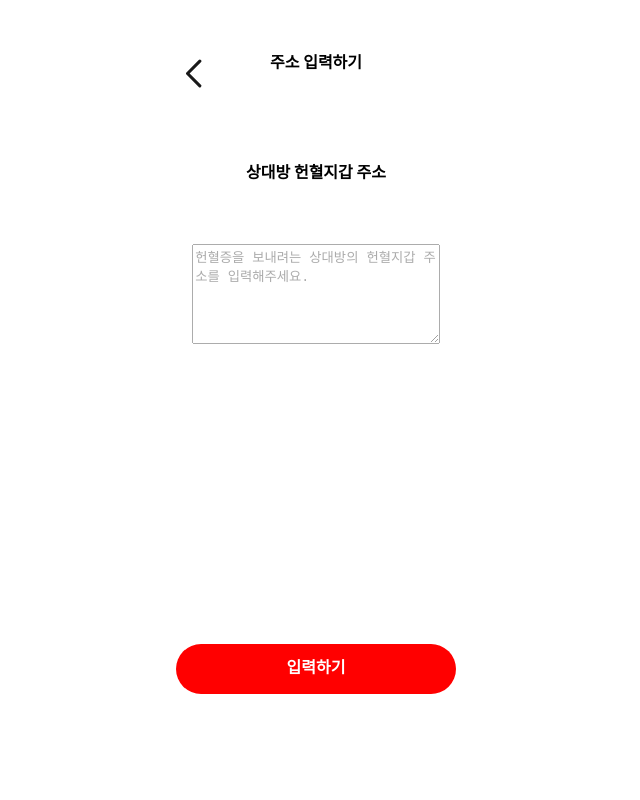
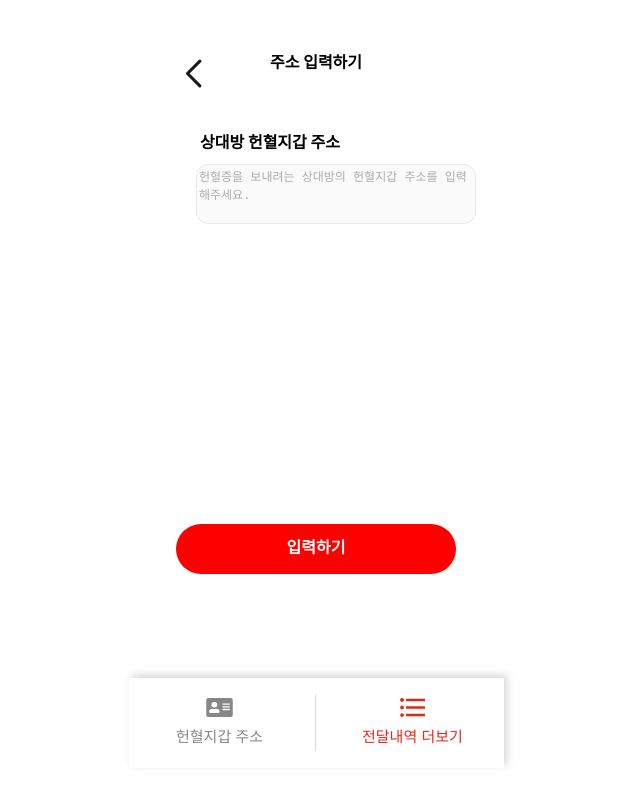
Before and after one commit to blov-hackathon/blov-frontend, a Next.js app: page /addAddress in a window 1280 px wide. Shown: the whole page, without its empty margins (324-964 px from the left). Built offline with nearby package versions, Linux system fonts and the light colour scheme; no server answers; sample sign-in values are in the browser's storage.

Commit message:
fix: implement addAddress page

```diff
--- a/pages/addAddress.js
+++ b/pages/addAddress.js
@@ -3,6 +3,8 @@ import Layout from "../component/Layout";
 import Typography from "../component/Typography";
 import Button from "../component/Button";
 import Margin from "../component/Margin";
+import Input from "../component/Input";
+import Footer from "../component/Footer";
 import styled from "styled-components";
 import Link from "next/link";
 
@@ -12,9 +14,11 @@ export default function DonorDetail() {
   const [enable, setEnable] = useState(true);
 
   const StyledButton = styled(Button)`
+    position: relative;
     border-radius: 100px;
     border: none;
     cursor: pointer;
+    text-align: center;
   `;
 
   const BackBtn = styled(Button)`
@@ -65,6 +69,8 @@ export default function DonorDetail() {
   `;
 
   const StyledDesc = styled(Typography)`
+    position: relative;
+    right: 46px;
     font-weight: bold;
     color: #000;
     size: 16px;
@@ -72,11 +78,16 @@ export default function DonorDetail() {
 
   const StyledValue = styled.textarea`
     position: relative;
-    width: 90%;
-    height: 100px;
+    width: 280px;
+    height: 60px;
+    left: 20px;
+    border: 0.5px solid #dcdcdc;
+    border-radius: 12px;
+    background-color: #f8f8f8;
     opacity: 0.6;
+    font-size: 12px;
     color: #191919;
-    size: 32px;
+    resize: none;
   `;
 
   const router = useRouter();
@@ -89,6 +100,7 @@ export default function DonorDetail() {
   }
 
   return (
+    <>
       <Layout>
         <TitleGrid>
           <BackBtn onClick={() => router.push("/camera")}>
@@ -97,12 +109,15 @@ export default function DonorDetail() {
 
           <TitleTypography>주소 입력하기</TitleTypography>
         </TitleGrid>
-      <Margin size="60" />
+        <Margin size="30" />
+
         <StyledDesc>상대방 헌혈지갑 주소</StyledDesc>
 
-      <Margin size="60" />
-
-      <StyledValue placeholder="헌혈증을 보내려는 상대방의 헌혈지갑 주소를 입력해주세요." />
+        <Margin size="10" />
+        <StyledValue
+          class="noresize"
+          placeholder="헌혈증을 보내려는 상대방의 헌혈지갑 주소를 입력해주세요."
+        />
 
         <Margin size="300" />
 
@@ -113,6 +128,10 @@ export default function DonorDetail() {
             </Typography>
           </StyledButton>
         </Link>
+
+        <Margin size="54" />
       </Layout>
+      <Footer />
+    </>
   );
 }
```
Lines whose indentation alone changed are shown as unchanged.
